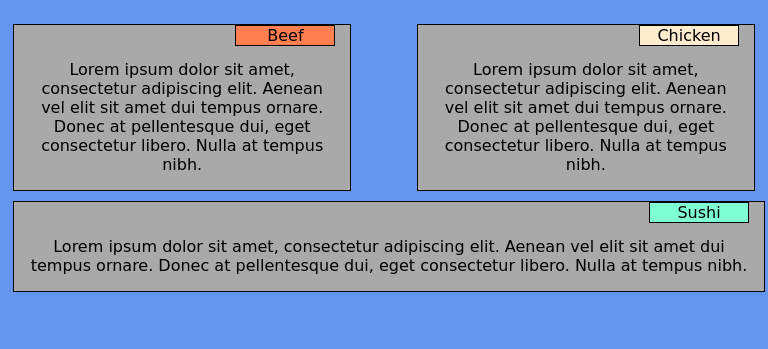
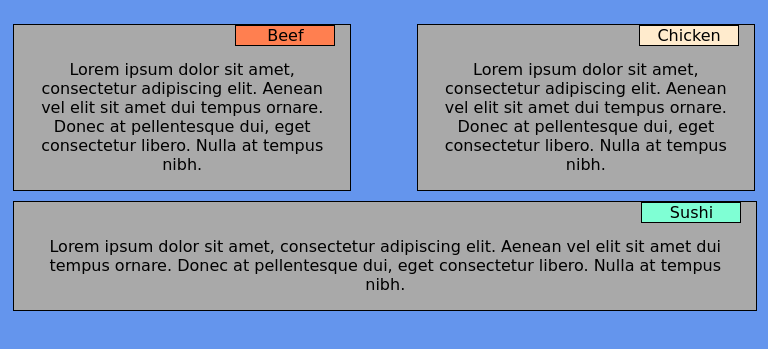
Before and after one commit to tedcapron/classwork, a plain HTML site: page index.html in a window 768 px wide. Shown: the part 89-438 px from the top of the page. Drawn offline with Linux system fonts and the light colour scheme.

Commit message:
Update stylesheet.css

```diff
--- a/stylesheet.css
+++ b/stylesheet.css
@@ -48,7 +48,7 @@ body{
 }
     @media (min-width: 768px) and (max-width: 991px) {.medMenuBot{
 
-    width: 100%;
+    width: 99%;
     float: left;
     margin: 5px;
     clear: both;
```
